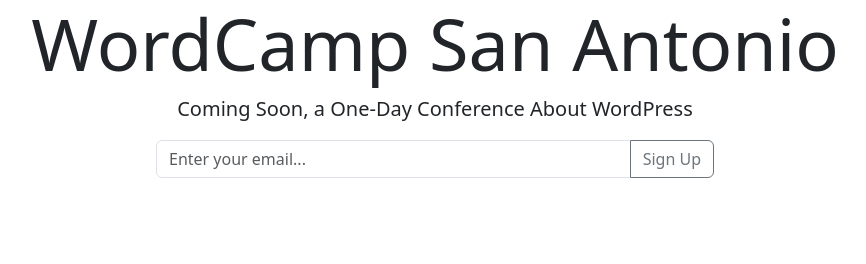
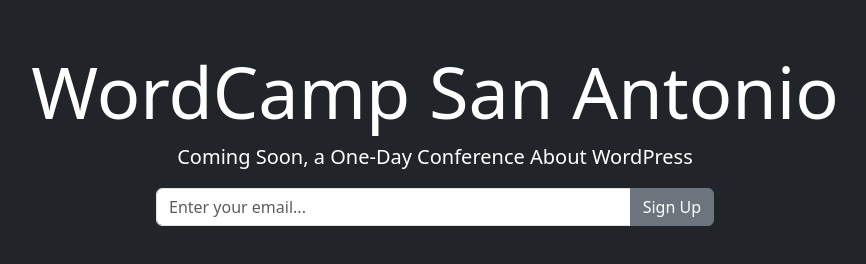
Before and after one commit to froggybot/WordCamp-SanAntonio, a plain HTML site: page index.html in a window 1280 px wide. Shown: the whole page, without its empty margins (205-1071 px from the left). Drawn offline with nearby package versions, Linux system fonts and the light colour scheme.

Commit message:
Update index.html

```diff
--- a/index.html
+++ b/index.html
@@ -6,14 +6,14 @@
     <title>WordCamp San Antonio</title>
     <link href="https://cdn.jsdelivr.net/npm/bootstrap@5.3.1/dist/css/bootstrap.min.css" rel="stylesheet" integrity="sha384-4bw+/aepP/YC94hEpVNVgiZdgIC5+VKNBQNGCHeKRQN+PtmoHDEXuppvnDJzQIu9" crossorigin="anonymous">
   </head>
-  <body>
+  <body class="bg-dark text-white mt-5">
     <div class="container text-center">
 		<h1 class="display-2">WordCamp San Antonio</h1>
 		<p class="lead"> Coming Soon, a One-Day Conference About WordPress</p>
 		<div class="col-lg-6 mx-auto">
 			<div class="input-group mb-3">
 			  <input type="text" class="form-control" placeholder="Enter your email..." aria-label="Recipient's username" aria-describedby="button-addon2">
-			  <button class="btn btn-outline-secondary" type="button" id="button-addon2">Sign Up</button>
+			  <button class="btn btn-secondary" type="button" id="button-addon2">Sign Up</button>
 			</div>
 		</div>
 		<script src="https://cdn.jsdelivr.net/npm/@popperjs/core@2.11.8/dist/umd/popper.min.js" integrity="sha384-I7E8VVD/ismYTF4hNIPjVp/Zjvgyol6VFvRkX/vR+Vc4jQkC+hVqc2pM8ODewa9r" crossorigin="anonymous"></script><script src="https://cdn.jsdelivr.net/npm/bootstrap@5.3.1/dist/js/bootstrap.bundle.min.js" integrity="sha384-HwwvtgBNo3bZJJLYd8oVXjrBZt8cqVSpeBNS5n7C8IVInixGAoxmnlMuBnhbgrkm" crossorigin="anonymous"></script>
```
